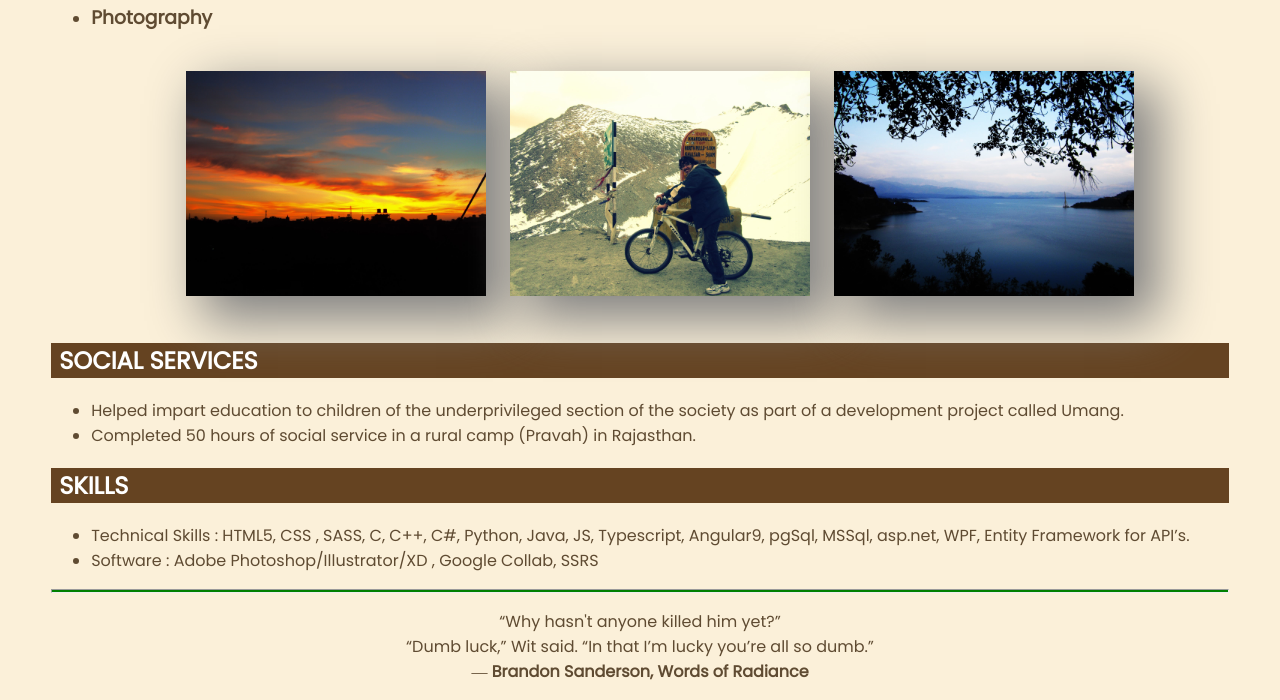
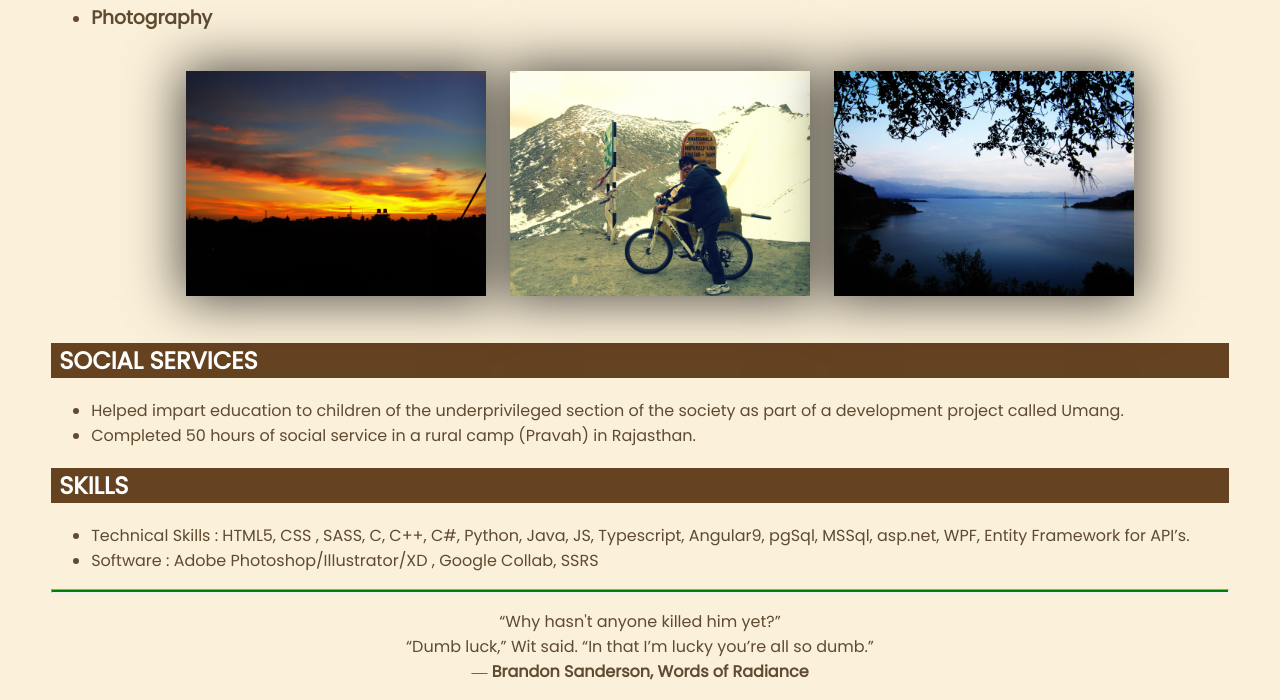
Before and after one commit to Anirudh887/About-Me, a plain HTML site: page index.html in a window 1280 px wide. Shown: the part 1380-2080 px from the top of the page. Drawn offline with Linux system fonts and the light colour scheme.

Commit message:
Added box and text shadows

```diff
--- a/css/style.css
+++ b/css/style.css
@@ -57,7 +57,6 @@ h2{
   border:2px solid rgb(49, 49, 204);
 }
 
-
 .image-div{
   text-align: center;
 }
@@ -66,7 +65,7 @@ h2{
   width: 30rem;
   margin: 2rem 1rem;
   transition: transform .4s;
-  box-shadow: 2rem 2rem 5rem 5px grey; ;
+  box-shadow: 0 0 5rem 0.5rem #000000ab; ;
 
 }
 
@@ -81,4 +80,5 @@ blockquote{
 
 a:hover{
   font-weight: bold;
+  text-shadow: 0 0 3px #FF0000;
 }
```
